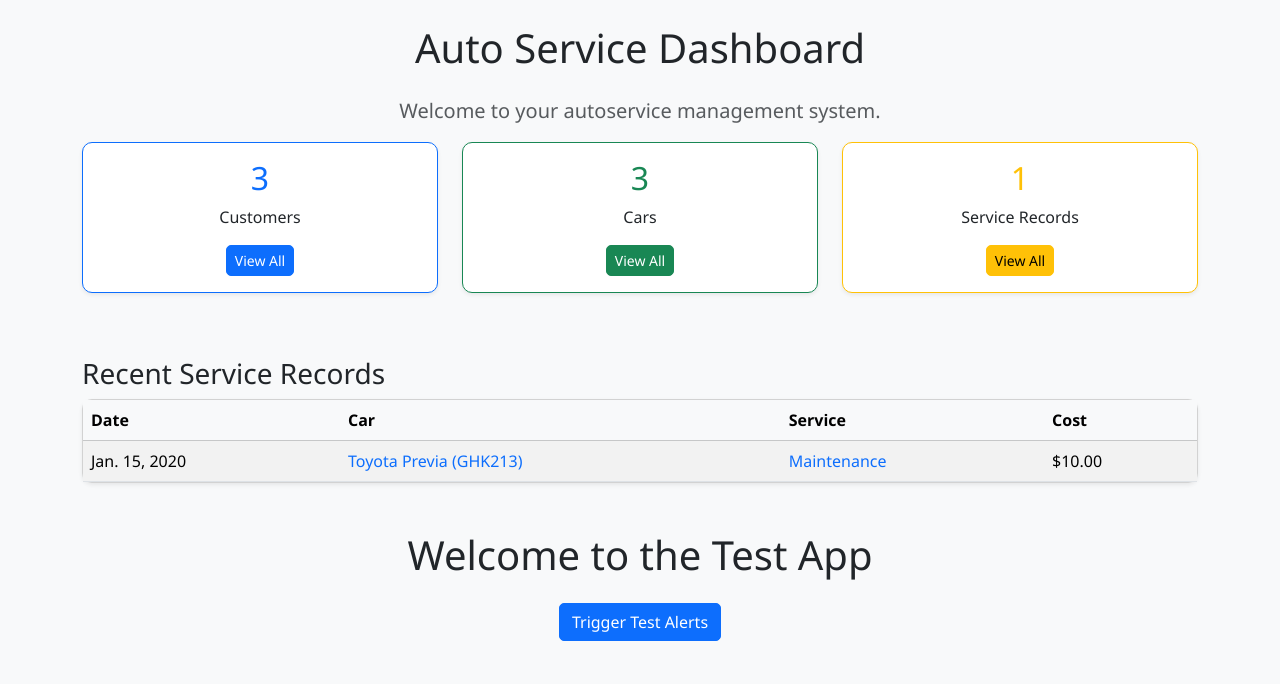
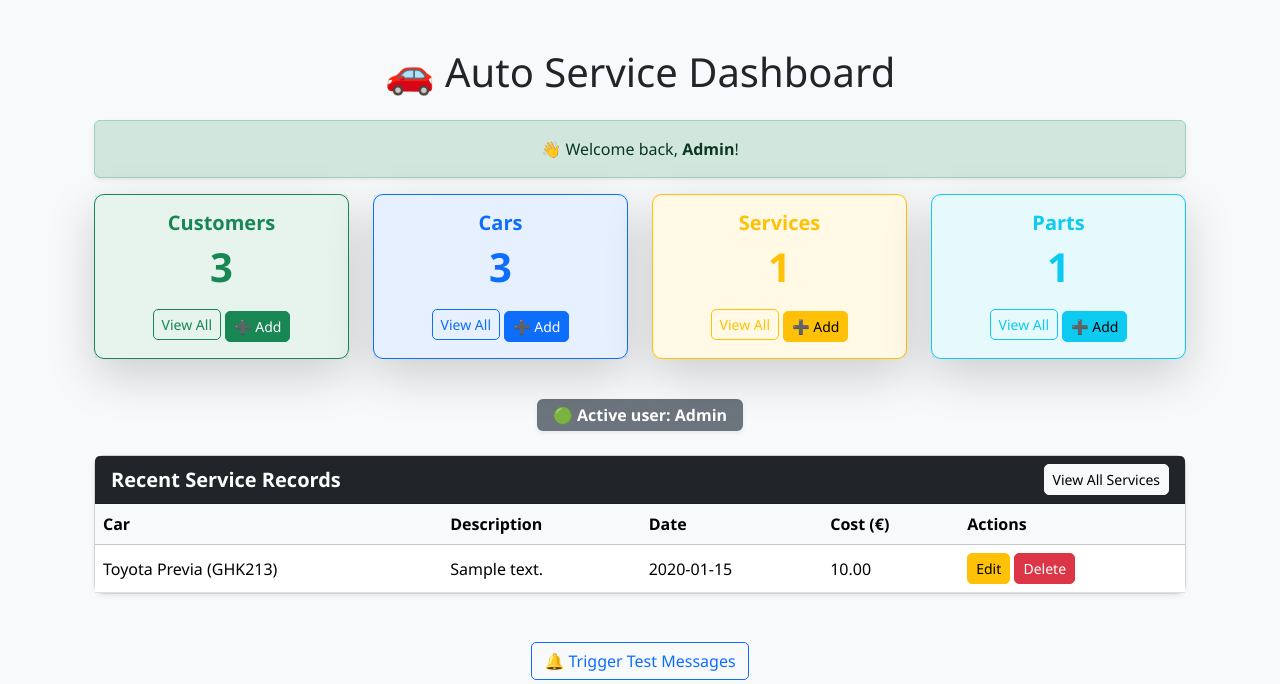
Before and after one commit to Osiakosia/Final_project, a Django app: page /finalapp/ in a window 1280 px wide. Shown: the part 56-740 px from the top of the page. Run offline with Django 5.2, Linux system fonts and the light colour scheme; a user stored in the database is signed in; data comes from the database, SQL or seed files in the repository; both versions use the stored data as it was after the commit; tables that the repository leaves empty hold one stand-in row (values such as "Sample post").

Commit message:
updated urls.py  .

```diff
--- a/finalapp/templates/base.html
+++ b/finalapp/templates/base.html
@@ -103,7 +103,7 @@
 <!-- Bootstrap JS -->
 <script src="https://cdn.jsdelivr.net/npm/bootstrap@5.3.2/dist/js/bootstrap.bundle.min.js"></script>
 
-<!-- Auto-fade alerts after 5 seconds -->
+<!-- ✅ Auto-fade alerts after 5 seconds -->
 <script>
 document.addEventListener("DOMContentLoaded", function() {
     const alerts = document.querySelectorAll(".alert.auto-fade");
--- a/finalapp/templates/index.html
+++ b/finalapp/templates/index.html
@@ -1,79 +1,164 @@
 {% extends "base.html" %}
+{% load static %}
+
+{% block title %}Dashboard | Auto Service{% endblock %}
+
 {% block content %}
+<div class="container mt-5">
+  <h1 class="text-center mb-4">🚗 Auto Service Dashboard</h1>
 
-<div class="text-center">
-    <h1 class="mb-4">Auto Service Dashboard</h1>
-    <p class="lead text-muted">Welcome to your autoservice management system.</p>
+  {% if user.is_authenticated %}
+    <div class="alert alert-success text-center shadow-sm">
+      👋 Welcome back, <strong>{{ user.first_name|default:user.username }}</strong>!
     </div>
+  {% endif %}
 
-<!-- Summary Cards -->
-<div class="row text-center">
+  <!-- ✅ Stats Cards -->
+  <div class="row text-center mb-4">
     <!-- Customers -->
-  <div class="col-md-4 mb-3">
-    <div class="card shadow-sm border-primary">
-      <div class="card-body">
-        <h2 class="card-title text-primary">{{ customer_count }}</h2>
-        <p class="card-text">Customers</p>
-        <a href="{% url 'customer_list' %}" class="btn btn-primary btn-sm">View All</a>
+    <div class="col-md-3 mb-3">
+      <div class="card shadow-lg border-success h-100">
+        <div class="card-body bg-success bg-opacity-10">
+          <h5 class="card-title text-success fw-bold">Customers</h5>
+          <p class="display-6 fw-bold text-success">{{ customer_count }}</p>
+          <a href="{% url 'customer_list' %}" class="btn btn-outline-success btn-sm">View All</a>
+          {% if user.is_authenticated %}
+            <a href="{% url 'customer_create' %}" class="btn btn-success btn-sm mt-1">➕ Add</a>
+          {% endif %}
         </div>
       </div>
     </div>
 
     <!-- Cars -->
-  <div class="col-md-4 mb-3">
-    <div class="card shadow-sm border-success">
-      <div class="card-body">
-        <h2 class="card-title text-success">{{ car_count }}</h2>
-        <p class="card-text">Cars</p>
-        <a href="{% url 'car_list' %}" class="btn btn-success btn-sm">View All</a>
+    <div class="col-md-3 mb-3">
+      <div class="card shadow-lg border-primary h-100">
+        <div class="card-body bg-primary bg-opacity-10">
+          <h5 class="card-title text-primary fw-bold">Cars</h5>
+          <p class="display-6 fw-bold text-primary">{{ car_count }}</p>
+          <a href="{% url 'car_list' %}" class="btn btn-outline-primary btn-sm">View All</a>
+          {% if user.is_authenticated %}
+            <a href="{% url 'car_create' %}" class="btn btn-primary btn-sm mt-1">➕ Add</a>
+          {% endif %}
         </div>
       </div>
     </div>
 
     <!-- Services -->
-  <div class="col-md-4 mb-3">
-    <div class="card shadow-sm border-warning">
-      <div class="card-body">
-        <h2 class="card-title text-warning">{{ service_count }}</h2>
-        <p class="card-text">Service Records</p>
-        <a href="{% url 'service_list' %}" class="btn btn-warning btn-sm">View All</a>
+    <div class="col-md-3 mb-3">
+      <div class="card shadow-lg border-warning h-100">
+        <div class="card-body bg-warning bg-opacity-10">
+          <h5 class="card-title text-warning fw-bold">Services</h5>
+          <p class="display-6 fw-bold text-warning">{{ service_count }}</p>
+          <a href="{% url 'service_list' %}" class="btn btn-outline-warning btn-sm">View All</a>
+          {% if user.is_authenticated %}
+            <a href="{% url 'service_create' %}" class="btn btn-warning btn-sm mt-1">➕ Add</a>
+          {% endif %}
+        </div>
+      </div>
+    </div>
+
+    <!-- Parts -->
+    <div class="col-md-3 mb-3">
+      <div class="card shadow-lg border-info h-100">
+        <div class="card-body bg-info bg-opacity-10">
+          <h5 class="card-title text-info fw-bold">Parts</h5>
+          <p class="display-6 fw-bold text-info">{{ part_count|default:"-" }}</p>
+          <a href="{% url 'part_list' %}" class="btn btn-outline-info btn-sm">View All</a>
+          {% if user.is_authenticated %}
+            <a href="{% url 'part_create' %}" class="btn btn-info btn-sm mt-1">➕ Add</a>
+          {% endif %}
         </div>
       </div>
     </div>
   </div>
 
-<!-- Recent Service Records -->
-<h3 class="mt-5">Recent Service Records</h3>
-<div class="card shadow-sm">
+  <!-- ✅ Active User -->
+  {% if user.is_authenticated %}
+    <div class="text-center mb-4">
+      <span class="badge bg-secondary fs-6 px-3 py-2 shadow-sm">
+        🟢 Active user: {{ user.username }}
+      </span>
+    </div>
+  {% endif %}
+
+  <!-- ✅ Recent Services -->
+  <div class="card shadow-sm mb-5">
+    <div class="card-header bg-dark text-white d-flex justify-content-between align-items-center">
+      <h5 class="mb-0">Recent Service Records</h5>
+      <a href="{% url 'service_list' %}" class="btn btn-sm btn-light">View All Services</a>
+    </div>
     <div class="card-body p-0">
-    <table class="table table-striped mb-0">
+      <table class="table table-hover mb-0 align-middle">
         <thead class="table-light">
           <tr>
+            <th>Car</th>
+            <th>Description</th>
             <th>Date</th>
-          <th>Car</th>
-          <th>Service</th>
-          <th>Cost</th>
+            <th>Cost (€)</th>
+            {% if user.is_authenticated %}
+              <th>Actions</th>
+            {% endif %}
           </tr>
         </thead>
         <tbody>
-        {% for record in recent_services %}
+          {% for service in recent_services %}
           <tr>
-          <td>{{ record.service_date }}</td>
-          <td><a href="{% url 'car_detail' record.car.pk %}">{{ record.car }}</a></td>
-          <td><a href="{% url 'service_detail' record.pk %}">{{ record.get_service_type_display }}</a></td>
-          <td>${{ record.cost }}</td>
-        </tr>
-        {% empty %}
-        <tr>
-          <td colspan="4" class="text-center">No recent service records.</td>
+            <td>{{ service.car }}</td>
+            <td>{{ service.description }}</td>
+            <td>{{ service.service_date|date:"Y-m-d" }}</td>
+            <td>{{ service.cost }}</td>
+            {% if user.is_authenticated %}
+            <td>
+              <a href="{% url 'service_update' service.pk %}" class="btn btn-warning btn-sm">Edit</a>
+              <button type="button" class="btn btn-danger btn-sm"
+                      data-bs-toggle="modal"
+                      data-bs-target="#deleteServiceModal{{ service.pk }}">
+                Delete
+              </button>
+            </td>
+            {% endif %}
           </tr>
           {% endfor %}
         </tbody>
       </table>
     </div>
   </div>
-<div class="text-center mt-5">
-    <h1>Welcome to the Test App</h1>
-    <a href="{% url 'test_alerts' %}" class="btn btn-primary mt-3">Trigger Test Alerts</a>
+
+  <!-- ✅ Superuser test button -->
+  {% if user.is_superuser %}
+    <div class="text-center mt-4">
+      <a href="{% url 'test_alerts' %}" class="btn btn-outline-primary">
+        🔔 Trigger Test Messages
+      </a>
     </div>
+  {% endif %}
+</div>
+
+<!-- ✅ All Delete Modals (placed outside table to avoid flicker) -->
+{% for service in recent_services %}
+<div class="modal fade" id="deleteServiceModal{{ service.pk }}" tabindex="-1" aria-labelledby="deleteServiceModalLabel{{ service.pk }}" aria-hidden="true">
+  <div class="modal-dialog modal-dialog-centered">
+    <div class="modal-content">
+      <div class="modal-header bg-danger text-white">
+        <h5 class="modal-title" id="deleteServiceModalLabel{{ service.pk }}">Confirm Deletion</h5>
+        <button type="button" class="btn-close btn-close-white" data-bs-dismiss="modal" aria-label="Close"></button>
+      </div>
+      <div class="modal-body">
+        Are you sure you want to delete the service record for <strong>{{ service.car }}</strong>?
+      </div>
+      <div class="modal-footer">
+        <button type="button" class="btn btn-secondary" data-bs-dismiss="modal">Cancel</button>
+        <a href="{% url 'service_delete' service.pk %}" class="btn btn-danger">Yes, Delete</a>
+      </div>
+    </div>
+  </div>
+</div>
+{% endfor %}
+
+<style>
+  tr:hover {
+    background-color: #f8f9fa !important;
+    cursor: pointer;
+  }
+</style>
 {% endblock %}
--- a/finalapp/urls.py
+++ b/finalapp/urls.py
@@ -4,58 +4,59 @@ from .views import CustomLogoutView
 from django.contrib.auth import views as auth_views
 
 urlpatterns = [
+    # Dashboard
     path("", views.index, name="index"),
-    path("test/", views.test_alerts, name="test_alerts"),
-    path("", views.CustomerListView.as_view(), name="home"),
+
+    path("test-alerts/", views.test_alerts, name="test_alerts"),
+
+    # Auth
     path("signup/", views.signup, name="signup"),
-    path("accounts/logout/", CustomLogoutView.as_view(next_page="index"), name="logout"),
+    path("login/", views.CustomLoginView.as_view(), name="login"),
+    path("logout/", views.CustomLogoutView.as_view(), name="logout"),
 
     # Customers
     path("customers/", views.CustomerListView.as_view(), name="customer_list"),
+    path("customers/add/", views.CustomerCreateView.as_view(), name="customer_create"),
     path("customers/<int:pk>/", views.CustomerDetailView.as_view(), name="customer_detail"),
-    path("customers/add/", views.CustomerCreateView.as_view(), name="customer_create"),
     path("customers/<int:pk>/edit/", views.CustomerUpdateView.as_view(), name="customer_update"),
     path("customers/<int:pk>/delete/", views.CustomerDeleteView.as_view(), name="customer_delete"),
 
     # Cars
     path("cars/", views.CarListView.as_view(), name="car_list"),
+    path("cars/add/", views.CarCreateView.as_view(), name="car_create"),
     path("cars/<int:pk>/", views.CarDetailView.as_view(), name="car_detail"),
-    path("cars/add/", views.CarCreateView.as_view(), name="car_create"),
     path("cars/<int:pk>/edit/", views.CarUpdateView.as_view(), name="car_update"),
     path("cars/<int:pk>/delete/", views.CarDeleteView.as_view(), name="car_delete"),
 
     # Services
     path("services/", views.ServiceRecordListView.as_view(), name="service_list"),
+    path("services/add/", views.ServiceRecordCreateView.as_view(), name="service_create"),
     path("services/<int:pk>/", views.ServiceRecordDetailView.as_view(), name="service_detail"),
-    path("services/add/", views.ServiceRecordCreateView.as_view(), name="service_create"),
     path("services/<int:pk>/edit/", views.ServiceRecordUpdateView.as_view(), name="service_update"),
     path("services/<int:pk>/delete/", views.ServiceRecordDeleteView.as_view(), name="service_delete"),
 
     # Parts
     path("parts/", views.PartListView.as_view(), name="part_list"),
+    path("parts/add/", views.PartCreateView.as_view(), name="part_create"),
     path("parts/<int:pk>/", views.PartDetailView.as_view(), name="part_detail"),
-    path("parts/add/", views.PartCreateView.as_view(), name="part_create"),
     path("parts/<int:pk>/edit/", views.PartUpdateView.as_view(), name="part_update"),
     path("parts/<int:pk>/delete/", views.PartDeleteView.as_view(), name="part_delete"),
 
-    #  Password
-    # Dashboard / index
-    path("", views.index, name="index"),
-
-    # ✅ Registration
-    path("signup/", views.signup, name="signup"),
-
-    # ✅ Authentication
-    path("login/", auth_views.LoginView.as_view(template_name="registration/login.html"), name="login"),
-    path("logout/", auth_views.LogoutView.as_view(next_page="index"), name="logout"),
-
-    # ✅ Password change
-    path("password_change/", auth_views.PasswordChangeView.as_view(template_name="registration/password_change.html"), name="password_change"),
-    path("password_change/done/", auth_views.PasswordChangeDoneView.as_view(template_name="registration/password_change_done.html"), name="password_change_done"),
-
-    # ✅ Password reset
-    path("password_reset/", auth_views.PasswordResetView.as_view(template_name="registration/password_reset_form.html"), name="password_reset"),
-    path("password_reset/done/", auth_views.PasswordResetDoneView.as_view(template_name="registration/password_reset_done.html"), name="password_reset_done"),
-    path("reset/<uidb64>/<token>/", auth_views.PasswordResetConfirmView.as_view(template_name="registration/password_reset_confirm.html"), name="password_reset_confirm"),
-    path("reset/done/", auth_views.PasswordResetCompleteView.as_view(template_name="registration/password_reset_complete.html"), name="password_reset_complete"),
+    # Password management
+    path("password_change/", auth_views.PasswordChangeView.as_view(template_name="registration/password_change.html"),
+         name="password_change"),
+    path("password_change/done/",
+         auth_views.PasswordChangeDoneView.as_view(template_name="registration/password_change_done.html"),
+         name="password_change_done"),
+    path("password_reset/", auth_views.PasswordResetView.as_view(template_name="registration/password_reset_form.html"),
+         name="password_reset"),
+    path("password_reset/done/",
+         auth_views.PasswordResetDoneView.as_view(template_name="registration/password_reset_done.html"),
+         name="password_reset_done"),
+    path("reset/<uidb64>/<token>/",
+         auth_views.PasswordResetConfirmView.as_view(template_name="registration/password_reset_confirm.html"),
+         name="password_reset_confirm"),
+    path("reset/done/",
+         auth_views.PasswordResetCompleteView.as_view(template_name="registration/password_reset_complete.html"),
+         name="password_reset_complete"),
 ]
```
Also changed, not shown: db.sqlite3. Lines whose indentation alone changed are shown as unchanged.
